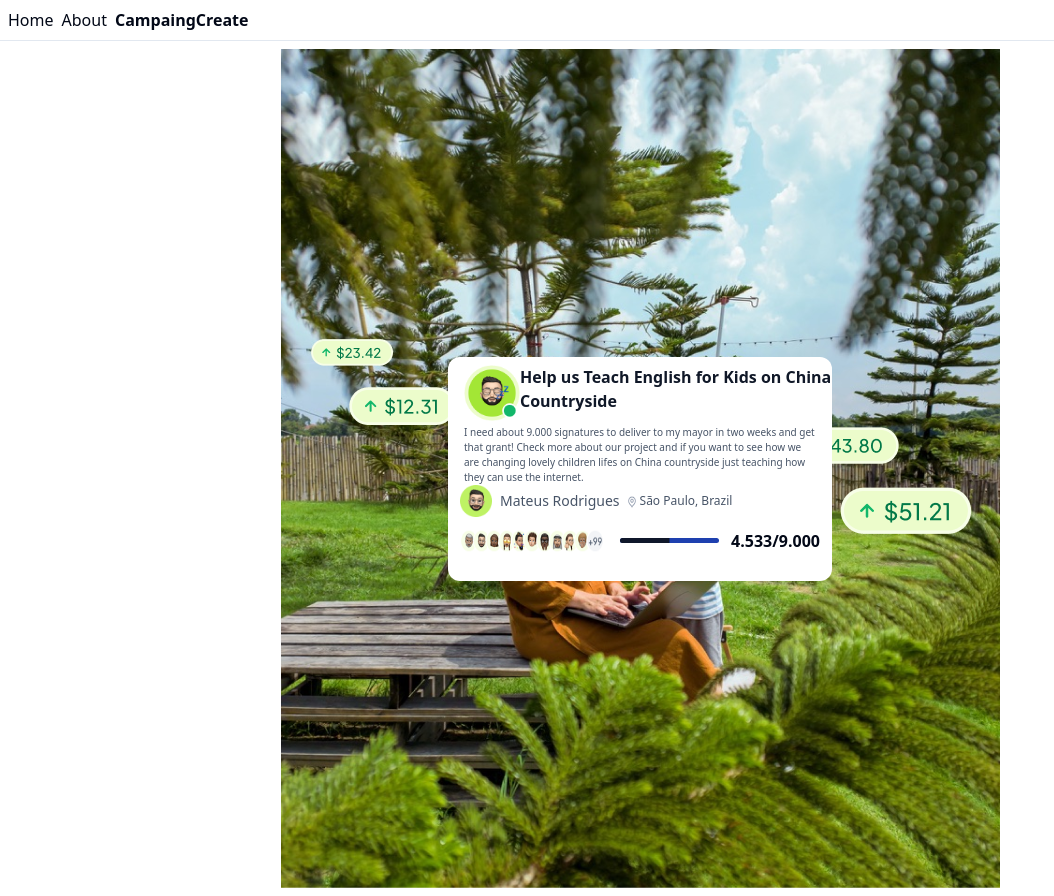
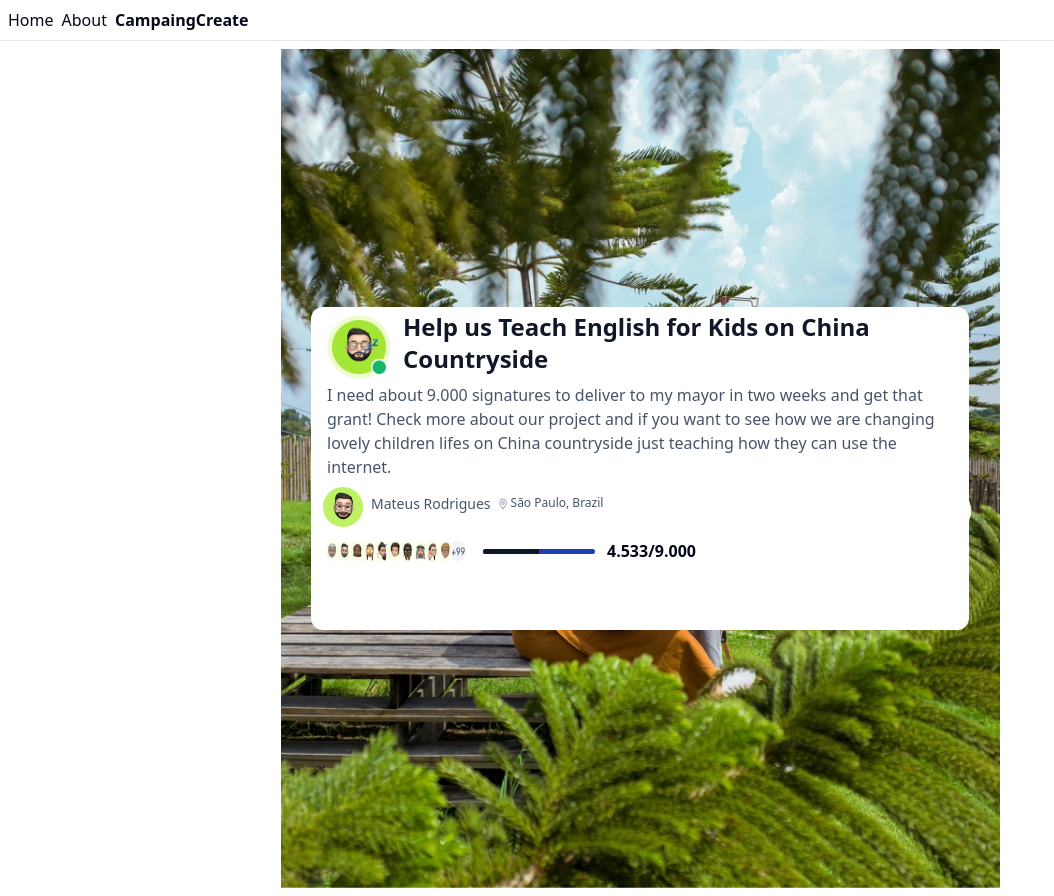
Before and after one commit to Aprender-e-Crescer/crowdfy, a React (Vite) app: page /CampaingCreate in a window 1280 px wide. Shown: the whole page, without its empty margins (0-1054 px from the left). Built offline with nearby package versions, Linux system fonts and the light colour scheme.

Commit message:
alexandre corrigir

```diff
--- a/src/components/card.tsx
+++ b/src/components/card.tsx
@@ -22,10 +22,9 @@ export default function Card({
   outraImagemFundo: string
 }) {
   return (
-    <div>
-      <div>
-        <div className='flex justify-center items-center'>
-          <div className="flex flex-col absolute max-w-80 sm:max-w-full bg-white w-96 h-56 rounded-xl">
+    <>
+      <div className="flex sm:hidden  justify-center items-center max-w-full sm:max-w-full">
+        <div className="flex flex-col absolute  bg-white w-80 h-56 rounded-xl">
           <div className="flex">
             <img className="w-14 h-14 ml-4 mt-2" src={avatar} alt="" />
             <p className="flex items-center justify-center text-[#101828] font-bold">
@@ -59,7 +58,42 @@ export default function Card({
           </div>
         )}
       </div>
+
+      <div className="hidden sm:flex max-w-80 sm:max-w-full justify-center items-center">
+        <div className="flex flex-col absolute  bg-white w-[658px] h-[323px] rounded-xl">
+          <div className="flex gap-3 justify-center items-center">
+            <img className="w-16 h-16 ml-4 mt-2" src={avatar} alt="" />
+            <p className="flex text-2xl items-center justify-center text-[#101828] font-bold">
+              {titulo}
+            </p>
+          </div>
+          <div className="text-base mr-4 ml-4 mt-1 text-[#475467]">
+            {descrição}
+          </div>
+          <div className="flex items-center">
+            <img
+              className="w-10 h-10 items-center justify-center ml-3 mt-2"
+              src={avatar2}
+              alt=""
+            />
+            <p className="text-[#475467] text-[14px] ml-2">{nomeUser}</p>
+            <div className="flex ml-2 gap-1">
+              <img className="w-2 h-3 mt-1" src={icon} alt="" />
+              <p className="text-[#475467] text-[12px] ">{localização}</p>
             </div>
           </div>
+          <div className="flex mt-3 ml-3 items-center">
+            <img className="w-36 h-6" src={iconAvatar} alt="" />
+            <Progress className="bg-blue-800 w-28 h-[5px] ml-4" value={50} />
+            <p className="mr-3 ml-3 font-bold">{numerosBarra}</p>
+          </div>
+        </div>
+        {temImagemFundo && (
+          <div>
+            <img src={outraImagemFundo} alt="" />
+          </div>
+        )}
+      </div>
+    </>
   )
 }
--- a/src/routes/CampaingCreate.tsx
+++ b/src/routes/CampaingCreate.tsx
@@ -1,4 +1,3 @@
-import Choose from '@/components/ui/Choose'
 import Card from '@/components/card'
 import { createFileRoute } from '@tanstack/react-router'
 import imagemFundo from '../assets/Image.png'
```
Lines whose indentation alone changed are shown as unchanged.
